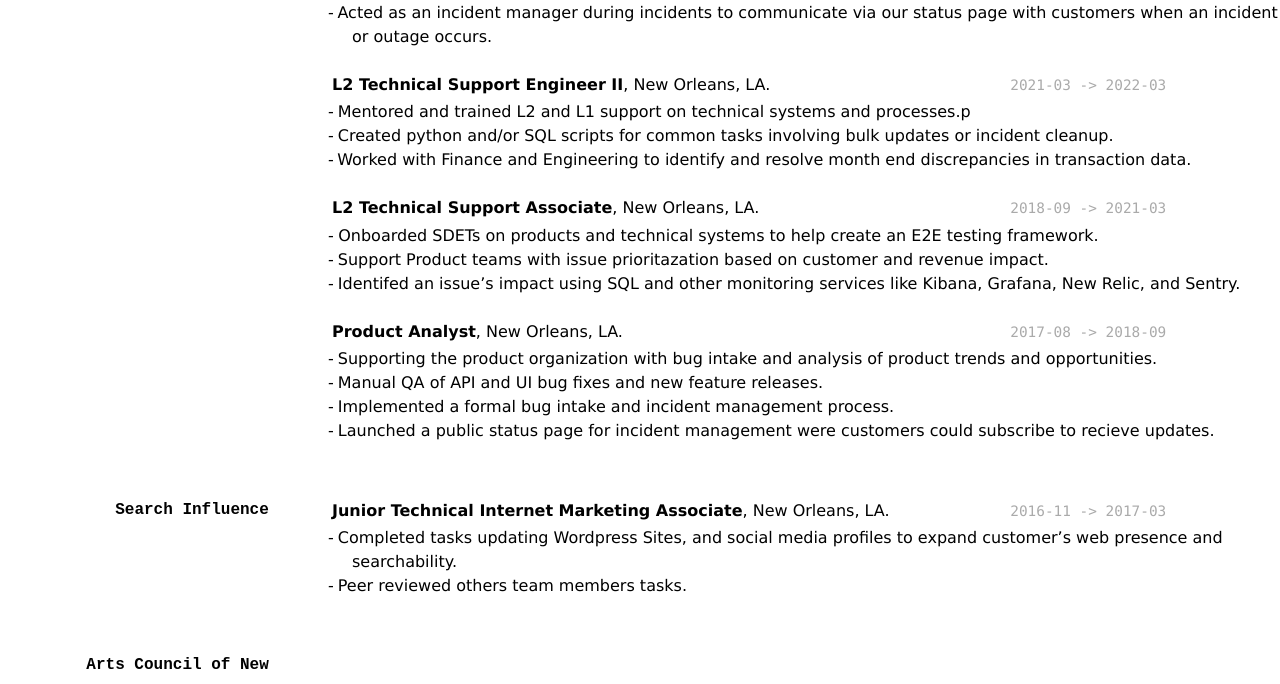
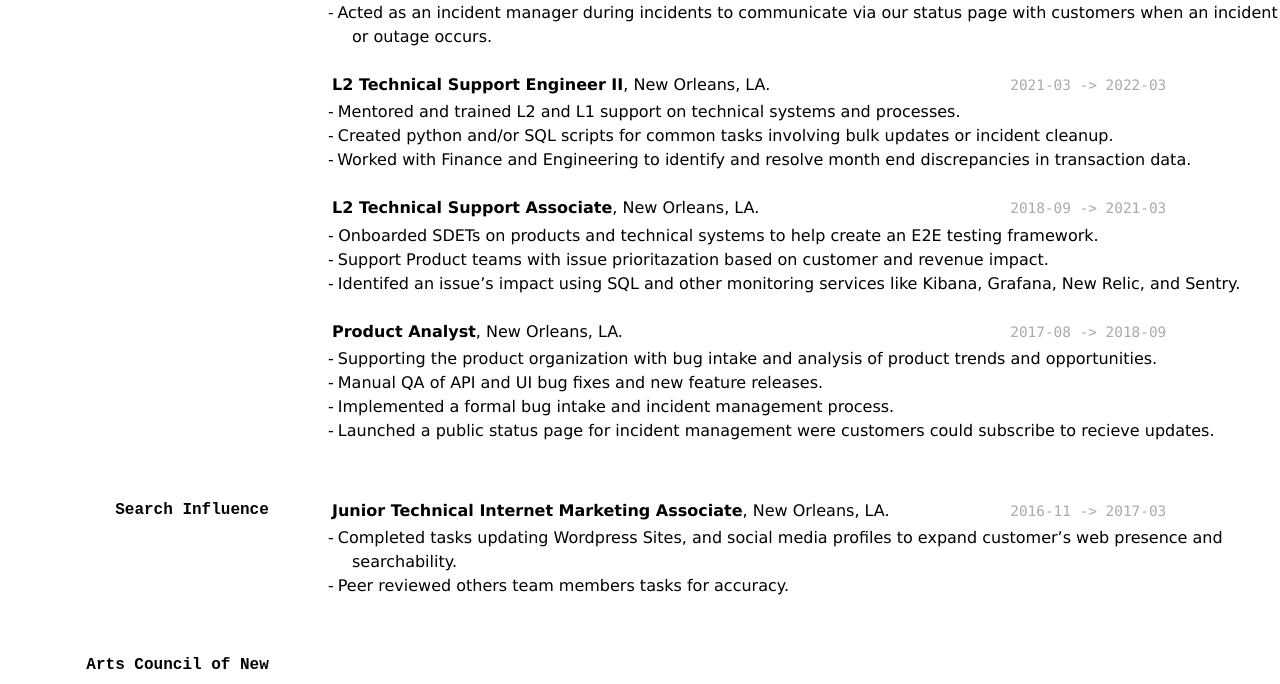
Before and after one commit to marcusalfred/resume, a Jekyll site: the page built from index.md, in a window 1280 px wide. Shown: the part 347-1031 px from the top of the page. Built offline with Jekyll 4.4.1, drawn with Linux system fonts in a browser that asks for light colours; nearby versions of some CDN libraries; a style sheet for code colours, icons or effects is not loaded.

Commit message:
some minor text edits

```diff
--- a/index.md
+++ b/index.md
@@ -24,7 +24,7 @@ Manager, L2 Technical Support - *Cint AB*
 
 `2021-03 -> 2022-03`
 **L2 Technical Support Engineer II**, New Orleans, LA.<br/>
-- Mentored and trained L2 and L1 support on technical systems and processes.p
+- Mentored and trained L2 and L1 support on technical systems and processes.
 - Created python and/or SQL scripts for common tasks involving bulk updates or incident cleanup.
 - Worked with Finance and Engineering to identify and resolve month end discrepancies in transaction data.
 
@@ -47,7 +47,7 @@ Manager, L2 Technical Support - *Cint AB*
 `2016-11 -> 2017-03`
 **Junior Technical Internet Marketing Associate**, New Orleans, LA.<br/>
 - Completed tasks updating Wordpress Sites, and social media profiles to expand customer's web presence and searchability.
-- Peer reviewed others team members tasks.
+- Peer reviewed others team members tasks for accuracy.
 
 ### __Arts Council of New Orleans__
 
```
